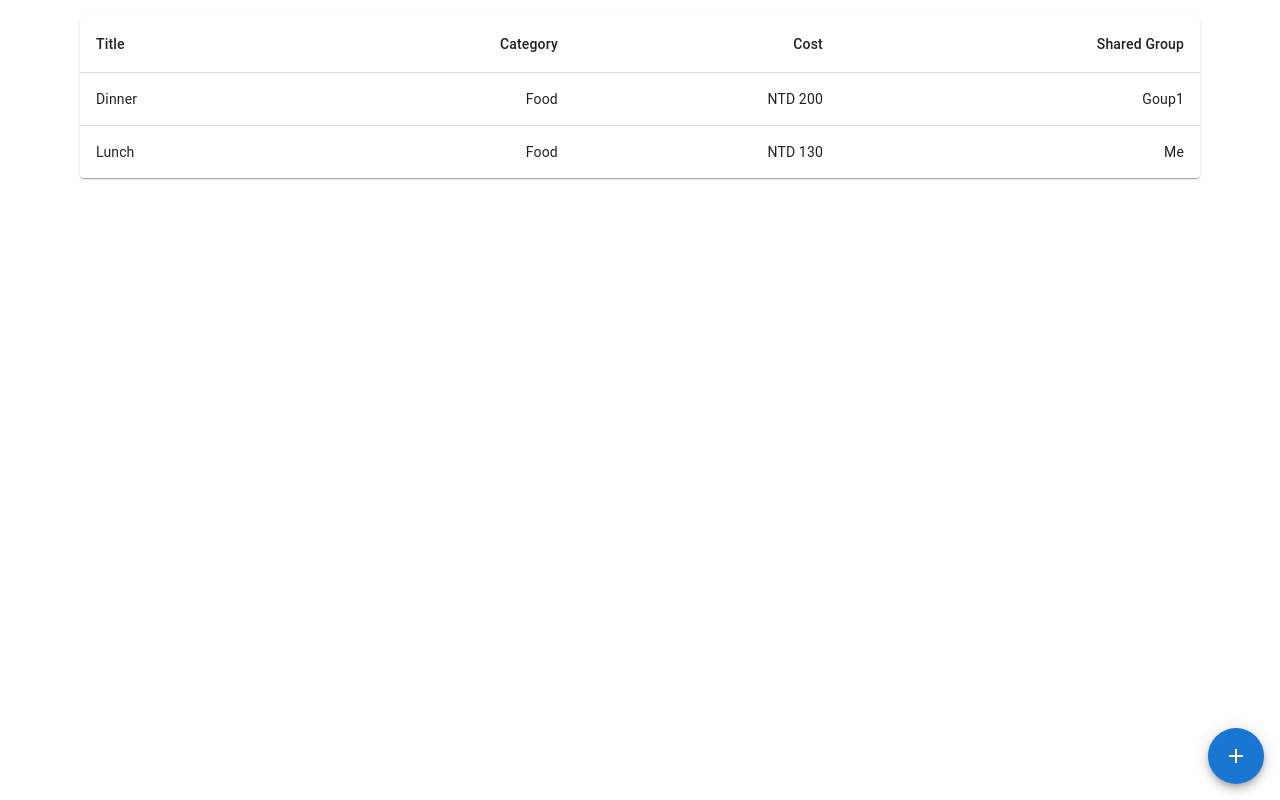
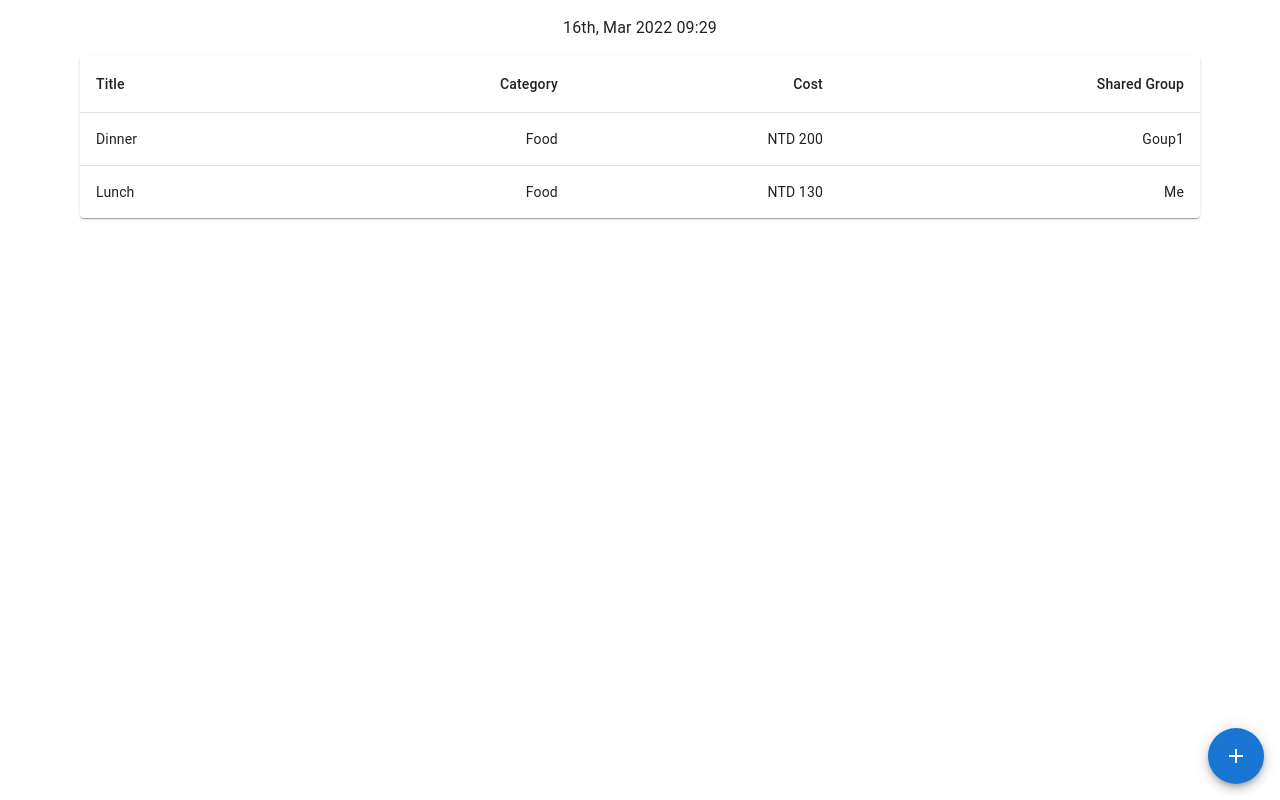
Before and after one commit to LenChang/bookkeeping, a React (Create React App) app: page / in a window 1280 px wide. Built offline with nearby package versions, Linux system fonts and the light colour scheme.

Commit message:
Delete unused code and layout title date

```diff
--- a/src/App.tsx
+++ b/src/App.tsx
@@ -1,8 +1,5 @@
 import React from "react";
-import { Container, Fab, SpeedDialAction } from "@mui/material";
-import AddIcon from "@mui/icons-material/Add";
-import Box from "@mui/material/Box";
-import CssBaseline from "@mui/material/CssBaseline";
+import { Box, Container, SpeedDialAction, CssBaseline } from "@mui/material";
 import ListExpenses from "./Comp/ListExpenses";
 import NoteAddIcon from "@mui/icons-material/NoteAdd";
 import SpeedDial from "@mui/material/SpeedDial";
@@ -18,17 +15,14 @@ function App() {
       <CssBaseline>
         <CssBaseline />
         <Container fixed>
+          <Box margin={2} sx={{ display: "flex", justifyContent: "center" }}>
+            16th, Mar 2022 09:29
+          </Box>
+        </Container>
+        <Container fixed>
           <ListExpenses />
         </Container>
       </CssBaseline>
-      {/* <Fab
-        aria-label="Add"
-        color="primary"
-        style={{ position: "absolute", bottom: 50, right: 50 }}
-      >
-        <AddIcon />
-      </Fab> */}
-      {/* <Box sx={{ transform: "translateZ(0px)", flexGrow: 1 }}> */}
       <SpeedDial
         ariaLabel=""
         sx={{ position: "absolute", bottom: 16, right: 16 }}
@@ -40,7 +34,6 @@ function App() {
           tooltipTitle={actions[0].name}
         />
       </SpeedDial>
-      {/* </Box> */}
     </>
   );
 }
```
